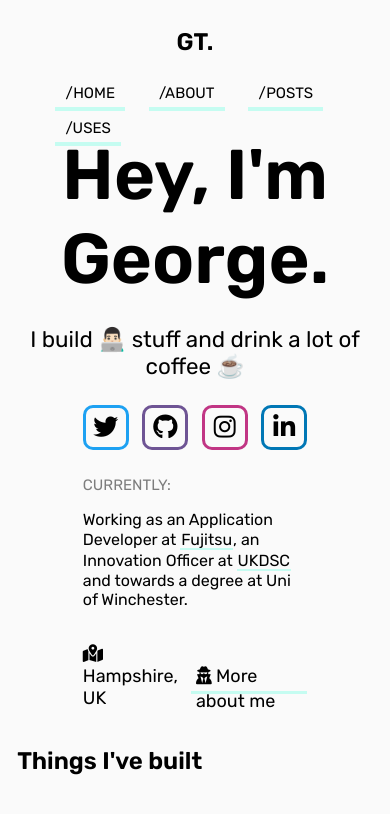
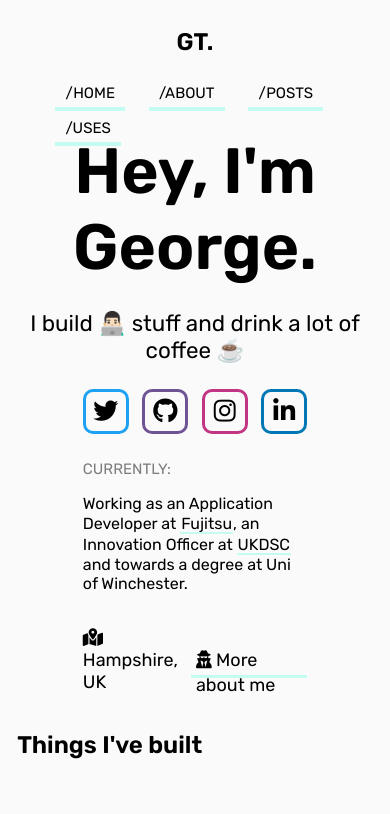
Before and after one commit to georgepstaylor/gpst, a Jekyll site: the page built from index.md, in a window 390 px wide. Shown: the top 814 px of the page. Built offline with Jekyll 4.4.1, drawn with Linux system fonts in a browser that asks for light colours; nearby versions of some CDN libraries.

Commit message:
mobile font sizes

```diff
--- a/assets/main.css
+++ b/assets/main.css
@@ -278,6 +278,9 @@ a.inlinehref:hover {
             max-width: 1080px;
             margin: auto;
     }
+    .name {
+        font-size: 4em;
+    }
 
     nav {
         flex-direction: column;
```
